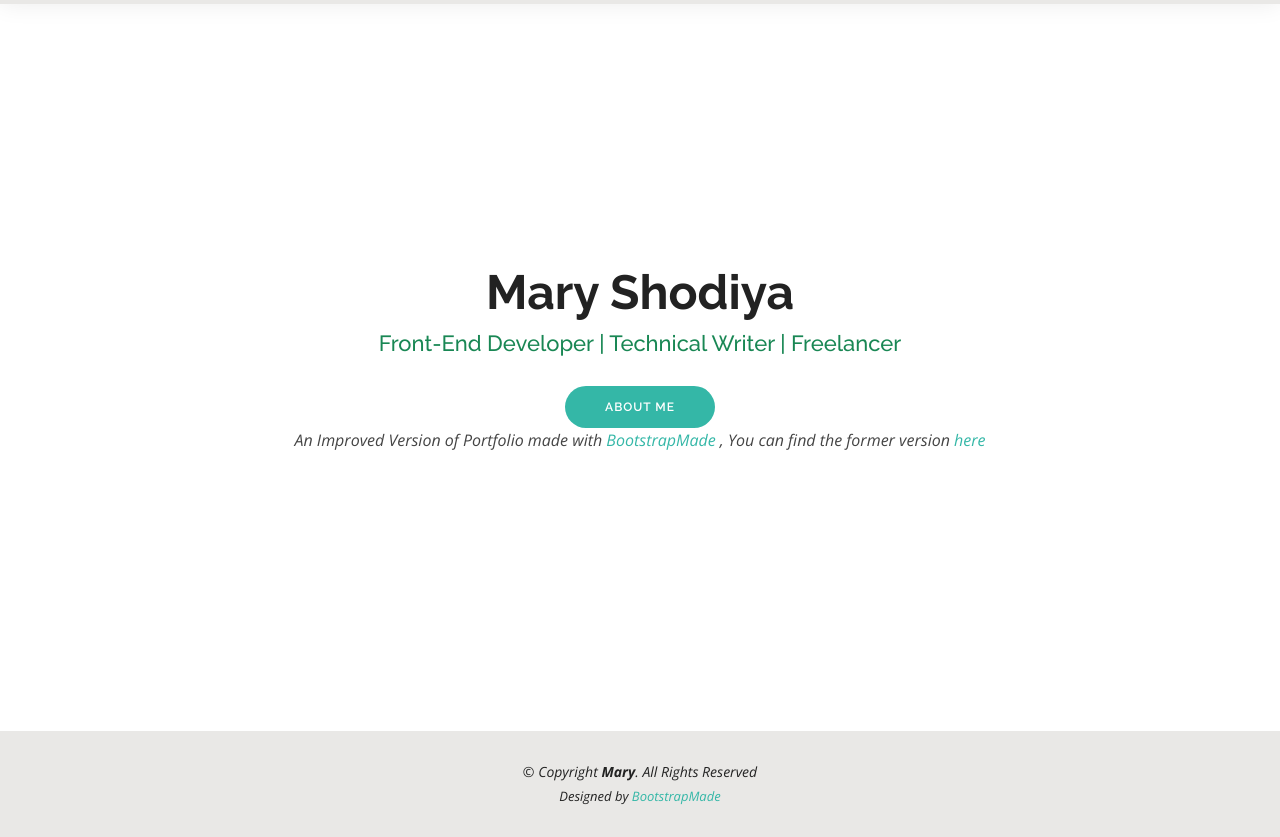
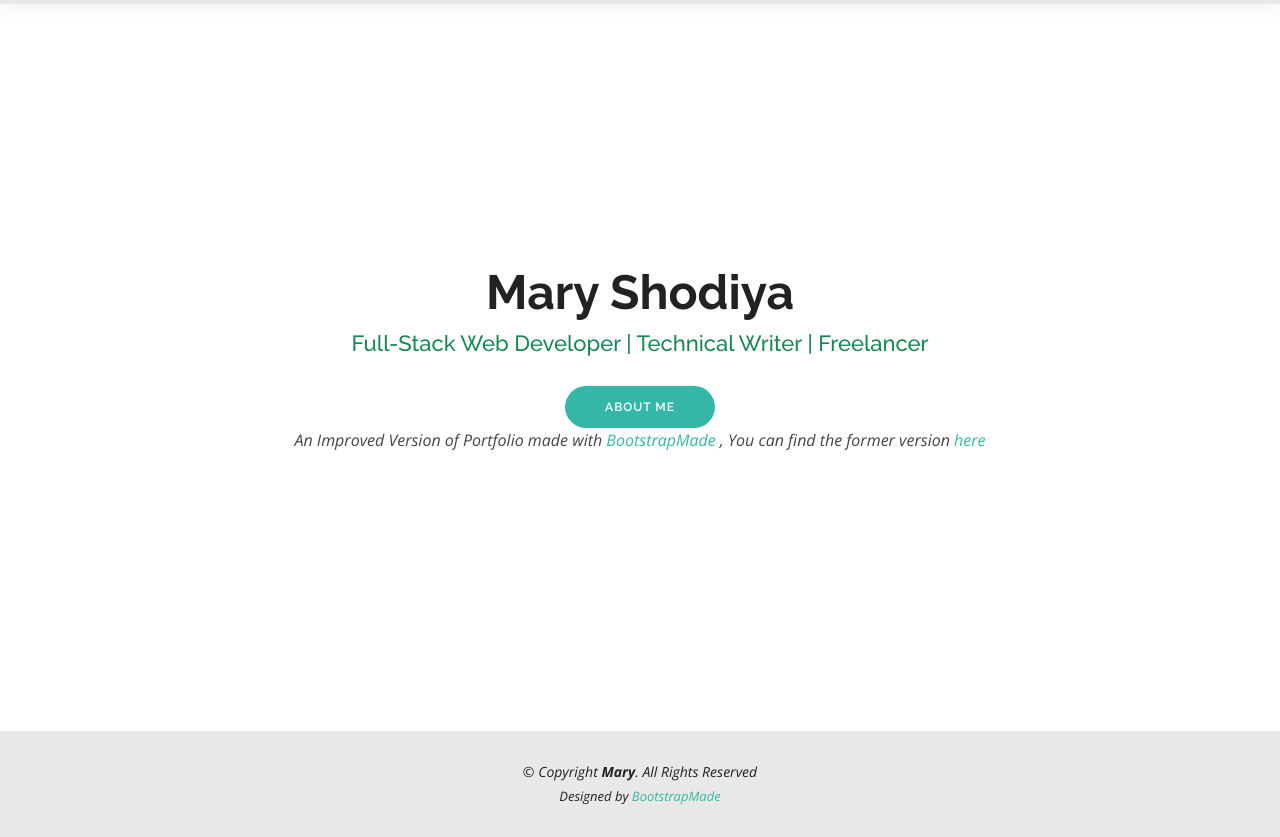
Before and after one commit to MaryShodiya/second-version-portfolio, a plain HTML site: page index.html in a window 1280 px wide. Shown: the part 69-906 px from the top of the page. Drawn offline with nearby package versions, Linux system fonts and the light colour scheme.

Commit message:
adjust title

```diff
--- a/index.html
+++ b/index.html
@@ -70,7 +70,7 @@ rel="stylesheet"
     <div class="container d-flex flex-column align-items-center" data-aos="zoom-in" data-aos-delay="100">
       <h1>Mary Shodiya</h1>
 
-      <h2 class="text-success">Front-End Developer | Technical Writer | Freelancer </h2>
+      <h2 class="text-success">Full-Stack Web Developer | Technical Writer | Freelancer </h2>
       <a href="about.html" class="btn-about">About Me</a>
       <p> <i>An Improved Version of Portfolio made with <a href="https://bootstrapmade.com/">BootstrapMade</a> , You can find the former version <a href="https://maryshodiya.netlify.app">here</a> </i</p>
     </div>
```
Also changed, not shown: about.html (+1 -1 lines).
